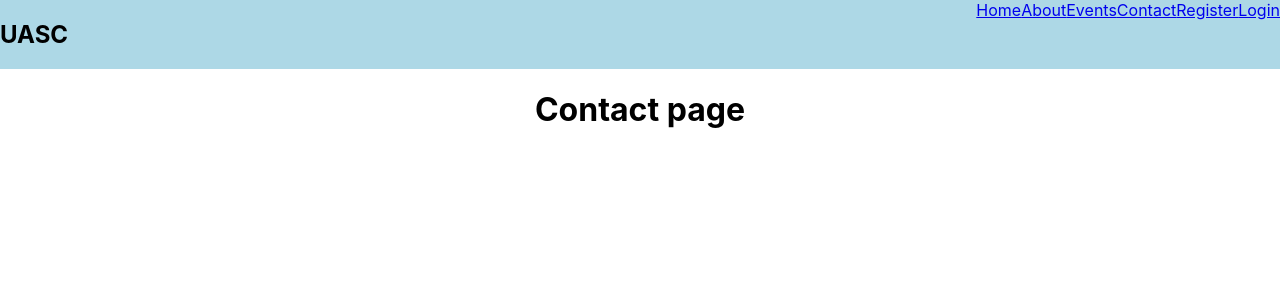
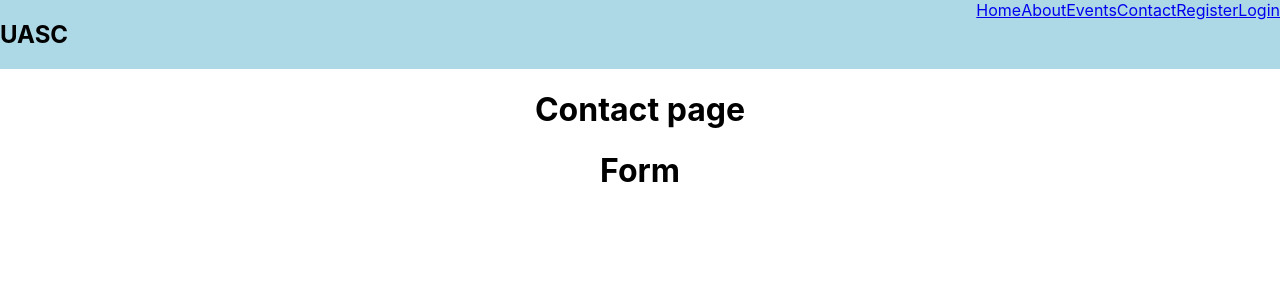
Before and after one commit to UoaWDCC/uasc-web, a React (Create React App) app in the folder frontend/: page /contact in a window 1280 px wide. Shown: the top 300 px of the page. Built offline with nearby package versions, Linux system fonts and the light colour scheme.

Commit message:
feat: Added new contact form component

```diff
--- /dev/null
+++ b/frontend/src/components/ContactForm.js
@@ -0,0 +1,7 @@
+const ContactForm = () => {
+    return (
+        <h1>Form</h1>
+    );
+};
+
+export default ContactForm;
--- a/frontend/src/pages/Contact.js
+++ b/frontend/src/pages/Contact.js
@@ -1,7 +1,10 @@
+import ContactForm from "../components/ContactForm";
+
 const Contact = () => {
 	return (
 		<div>
 			<h1> Contact page</h1>
+			<ContactForm />
 		</div>
 	);
 };
```
